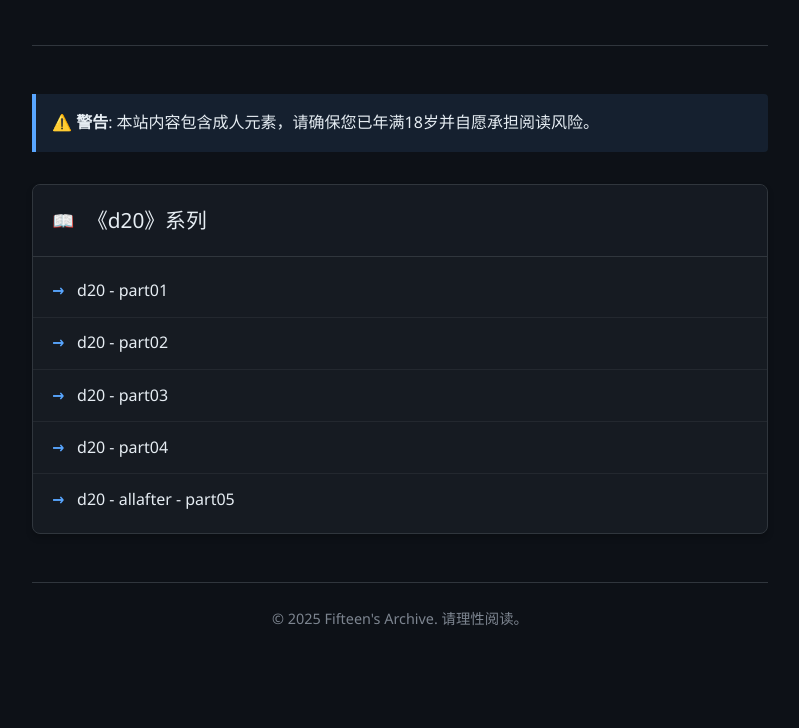
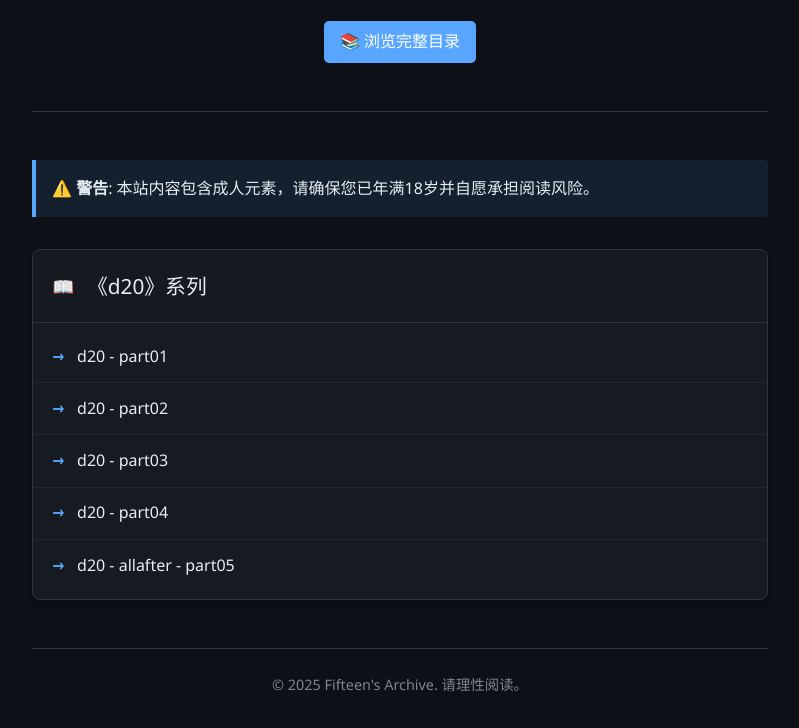
Before and after one commit to XIVthk/XIVthk.github.io, a plain HTML site: page index.html in a window 1280 px wide. Shown: the part 135-863 px from the top of the page, without its empty margins (240-1039 px from the left). Before the commit the page ends 800 px from the top, so only its background shows below. Drawn offline with Linux system fonts and the light colour scheme.

Commit message:
Update index.html

```diff
--- a/index.html
+++ b/index.html
@@ -156,6 +156,19 @@
                 font-size: 2rem;
             }
         }
+        .nav-button {
+            display: inline-block;
+            background-color: #58a6ff; /* 你的主题蓝色 */
+            color: white;
+            padding: 0.5rem 1rem;
+            border-radius: 5px;
+            text-decoration: none;
+            margin-bottom: 1.5rem;
+        }
+        .nav-button:hover {
+            background-color: #79c0ff; /* 悬停时变亮 */
+            text-decoration: none;
+        }
     </style>
 </head>
 <body>
@@ -163,6 +176,7 @@
         <header>
             <h1 class="site-title">XVIthk</h1>
             <p class="site-subtitle">Fifteen 的文库</p>
+            <a href="archive.html" class="nav-button">📚 浏览完整目录</a>
         </header>
 
         <div class="warning">
```
